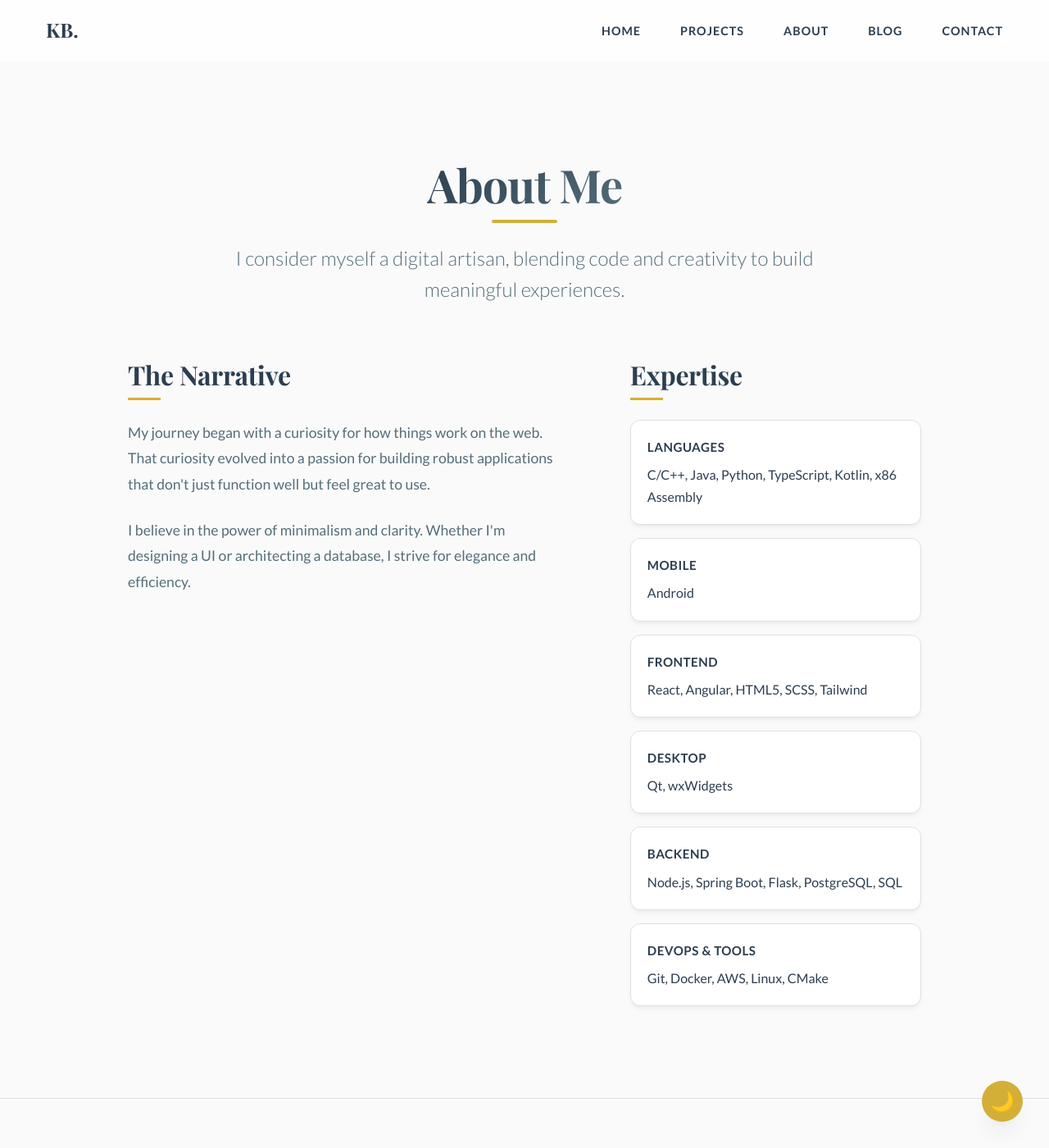
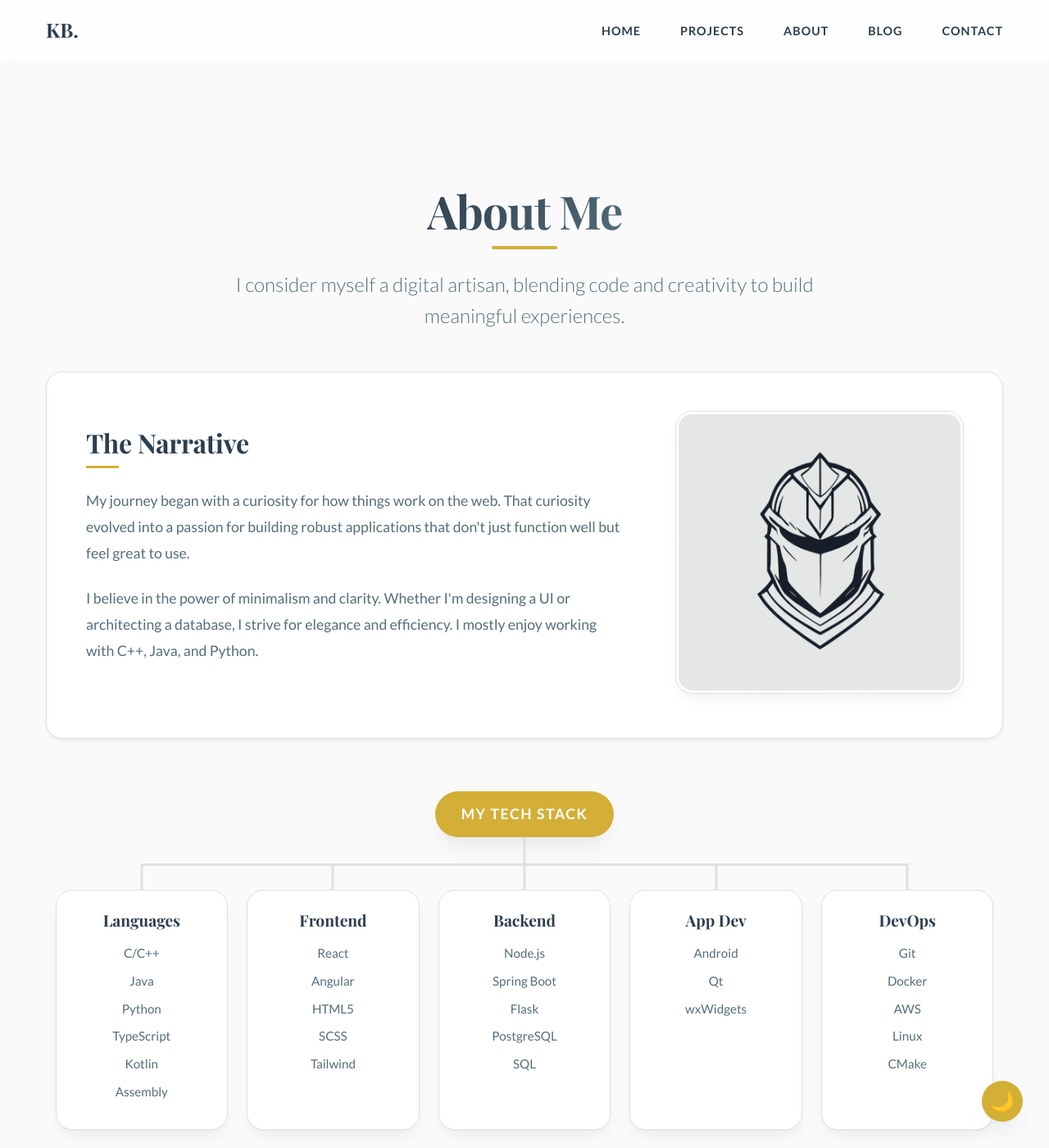
Before and after one commit to kennethkenn/kennethkenn.github.io, a Jekyll site: the page built from about.md, in a window 1280 px wide and 1400 px high. Shown: the whole window at 82% size. Built offline with Jekyll 4.4.1, drawn with Linux system fonts in a browser that asks for light colours.

Commit message:
updated about

```diff
--- a/_sass/style.scss
+++ b/_sass/style.scss
@@ -759,14 +759,19 @@ header {
 }
 
 // About Page
-.about-section {
-  max-width: 1000px;
+// About Page - Modular Layout
+.about-page {
+  width: 100%;
+  max-width: 1200px;
   margin: 0 auto;
-  padding: 2rem 1rem;
+  padding: 0 1rem;
+}
 
-  .about-header {
+.about-hero {
   text-align: center;
-    margin-bottom: 4rem;
+  padding: 4rem 1rem 3rem;
+  max-width: 800px;
+  margin: 0 auto;
 
   h1 {
     font-size: 3.5rem;
@@ -792,23 +797,31 @@ header {
   .lead {
     font-size: 1.5rem;
     color: var(--color-text-light);
-      max-width: 750px;
-      margin: 0 auto;
     line-height: 1.6;
     font-weight: 300;
   }
 }
 
-  .about-grid {
-    display: grid;
-    grid-template-columns: 1.2fr 0.8fr;
-    gap: 5rem;
-    align-items: start;
+.about-bio {
+  display: flex;
+  align-items: center;
+  gap: 4rem;
+  margin-bottom: 4rem;
+  background: var(--color-surface);
+  padding: 3rem;
+  border-radius: var(--radius-lg);
+  box-shadow: var(--shadow-sm);
+  border: 1px solid var(--color-border);
 
   @media (max-width: 900px) {
-      grid-template-columns: 1fr;
-      gap: 3rem;
+    flex-direction: column-reverse;
+    text-align: center;
+    gap: 2rem;
+    padding: 2rem;
   }
+
+  .bio-content {
+    flex: 1;
 
     h2 {
       font-size: 2rem;
@@ -833,32 +846,184 @@ header {
       color: var(--color-text-light);
       line-height: 1.8;
     }
+  }
 
-    .skills-list {
-      list-style: none;
-      padding: 0;
+  .bio-image {
+    flex: 0 0 350px;
 
-      li {
-        background: var(--color-surface);
-        padding: 1.25rem;
-        margin-bottom: 1rem;
-        border-radius: var(--radius-md);
-        box-shadow: var(--shadow-sm);
-        border: 1px solid var(--color-border);
+    @media (max-width: 900px) {
+      flex: 0 0 auto;
+      width: 100%;
+      max-width: 300px;
+    }
+
+    img {
+      width: 100%;
+      border-radius: var(--radius-lg);
+      box-shadow: var(--shadow-md);
+      border: 3px solid var(--color-surface);
+      outline: 1px solid var(--color-border);
       transition: transform var(--transition-base);
 
       &:hover {
-          transform: translateX(5px);
-          border-color: var(--color-primary);
+        transform: scale(1.02);
+      }
+    }
+  }
 }
 
-        strong {
+.about-skills {
+  margin-bottom: 4rem;
+  // Ensure the tree takes full width container allows it
+  width: 100%;
+}
+
+// Horizontal Skill Tree Layout
+.skill-tree-horizontal {
+  display: flex;
+  flex-direction: column;
+  align-items: center;
+  margin-top: 3rem;
+  width: 100%;
+
+  .tree-root {
+    position: relative;
+    margin-bottom: 2rem;
+    z-index: 2;
+
+    .root-badge {
+      display: inline-block; // Fix for height calculation
+      background: var(--color-primary);
+      color: #fff;
+      padding: 0.8rem 2rem;
+      border-radius: 50px;
+      font-weight: 700;
+      text-transform: uppercase;
+      letter-spacing: 1.5px;
+      box-shadow: var(--shadow-lg);
+      font-size: 1.1rem;
+    }
+
+    // Vertical line down from Root
+    &::after {
+      content: '';
+      position: absolute;
+      top: 100%;
+      left: 50%;
+      transform: translateX(-50%);
+      height: 2rem;
+      width: 3px;
+      background: var(--color-border);
+    }
+  }
+
+  .tree-branches {
+    display: flex;
+    justify-content: center;
+    position: relative;
+    width: 100%;
+
+    // Mobile responsive wrap
+    @media (max-width: 1000px) {
+      flex-wrap: wrap;
+      gap: 2rem;
+
+      // Hide tree lines on mobile/tablet wrap
+      &::before {
+        display: none;
+      }
+
+      .tree-category::before,
+      .tree-category::after {
+        display: none !important;
+      }
+
+      .category-card {
+        margin-top: 0 !important;
+      }
+    }
+  }
+
+  .tree-category {
+    position: relative;
+    padding-top: 2rem;
+    flex: 1;
+    min-width: 180px; // Ensure cards don't get too squished
+    display: flex;
+    justify-content: center;
+
+    // Tree Connectors (Desktop Only via media query above)
+    // Vertical line up
+    &::before {
+      content: '';
+      position: absolute;
+      top: 0;
+      left: 50%;
+      transform: translateX(-50%);
+      height: 2rem;
+      width: 3px;
+      background: var(--color-border);
+    }
+
+    // Horizontal bus line segment
+    &::after {
+      content: '';
+      position: absolute;
+      top: 0;
+      left: 0;
+      width: 100%;
+      height: 3px;
+      background: var(--color-border);
+    }
+
+    // Fix line endings for first/last items to form a perfect tree
+    &:first-child::after {
+      left: 50%;
+      width: 50%;
+    }
+
+    &:last-child::after {
+      width: 50%;
+    }
+
+    .category-card {
+      background: var(--color-surface);
+      border: 1px solid var(--color-border);
+      border-radius: var(--radius-lg);
+      padding: 1.5rem;
+      text-align: center;
+      box-shadow: var(--shadow-md);
+      width: 90%;
+      transition: transform var(--transition-base);
+      position: relative;
+      z-index: 1;
+
+      &:hover {
+        transform: translateY(-5px);
+        border-color: var(--color-primary);
+        box-shadow: var(--shadow-lg);
+
+        h3 {
+          color: var(--color-primary);
+        }
+      }
+
+      h3 {
+        font-size: 1.2rem;
+        margin: 0 0 1rem 0;
         color: var(--color-text);
-          display: block;
-          margin-bottom: 0.4rem;
+        transition: color 0.3s ease;
+      }
+
+      ul {
+        list-style: none;
+        padding: 0;
+        margin: 0;
+
+        li {
+          margin-bottom: 0.5rem;
           font-size: 0.95rem;
-          text-transform: uppercase;
-          letter-spacing: 0.5px;
+          color: var(--color-text-light);
         }
       }
     }
--- a/about.md
+++ b/about.md
@@ -4,29 +4,104 @@ title: About
 description: Learn about Kenneth's journey as a digital artisan blending code and creativity. Expert in C/C++, Java, Python, Spring Boot, and more.
 ---
 
-<section class="about-section">
-  <div class="about-header">
+<div class="about-page">
+
+  <!-- Section 1: Hero -->
+  <section class="about-hero">
     <h1>About Me</h1>
     <p class="lead">I consider myself a digital artisan, blending code and creativity to build meaningful experiences.</p>
-  </div>
+  </section>
 
-  <div class="about-grid">
-    <div class="about-content">
+  <!-- Section 2: Narrative & Profile -->
+  <section class="about-bio">
+    <div class="bio-content">
       <h2>The Narrative</h2>
       <p>My journey began with a curiosity for how things work on the web. That curiosity evolved into a passion for building robust applications that don't just function well but feel great to use.</p>
-      <p>I believe in the power of minimalism and clarity. Whether I'm designing a UI or architecting a database, I strive for elegance and efficiency.</p>
+      <p>I believe in the power of minimalism and clarity. Whether I'm designing a UI or architecting a database, I strive for elegance and efficiency. I mostly enjoy working with C++, Java, and Python.</p>
     </div>
+    <div class="bio-image">
+       <img src="/assets/images/profile.png" alt="Kenneth Profile">
+    </div>
+  </section>
 
-    <div class="skills-content">
-      <h2>Expertise</h2>
-      <ul class="skills-list">
-        <li><strong>Languages</strong>C/C++, Java, Python, TypeScript, Kotlin, x86 Assembly</li>
-        <li><strong>Mobile</strong>Android</li>
-        <li><strong>Frontend</strong>React, Angular, HTML5, SCSS, Tailwind</li>
-        <li><strong>Desktop</strong>Qt, wxWidgets</li>
-        <li><strong>Backend</strong>Node.js, Spring Boot, Flask, PostgreSQL, SQL</li>
-        <li><strong>DevOps & Tools</strong>Git, Docker, AWS, Linux, CMake</li>
-      </ul>
-    </div>
-  </div>
-</section>
+  <!-- Section 3: Tech Stack (Full Width) -->
+  <section class="about-skills">
+      <div class="skill-tree-horizontal">
+        <div class="tree-root">
+            <span class="root-badge">My Tech Stack</span>
+        </div>
+
+        <div class="tree-branches">
+            <!-- Languages -->
+            <div class="tree-category">
+                <div class="category-card">
+                    <h3>Languages</h3>
+                    <ul>
+                        <li>C/C++</li>
+                        <li>Java</li>
+                        <li>Python</li>
+                        <li>TypeScript</li>
+                        <li>Kotlin</li>
+                        <li>Assembly</li>
+                    </ul>
+                </div>
+            </div>
+
+            <!-- Frontend -->
+            <div class="tree-category">
+                <div class="category-card">
+                    <h3>Frontend</h3>
+                    <ul>
+                        <li>React</li>
+                        <li>Angular</li>
+                        <li>HTML5</li>
+                        <li>SCSS</li>
+                        <li>Tailwind</li>
+                    </ul>
+                </div>
+            </div>
+
+            <!-- Backend -->
+            <div class="tree-category">
+                <div class="category-card">
+                    <h3>Backend</h3>
+                    <ul>
+                        <li>Node.js</li>
+                        <li>Spring Boot</li>
+                        <li>Flask</li>
+                        <li>PostgreSQL</li>
+                        <li>SQL</li>
+                    </ul>
+                </div>
+            </div>
+
+            <!-- Mobile & Desktop -->
+            <div class="tree-category">
+                <div class="category-card">
+                    <h3>App Dev</h3>
+                    <ul>
+                        <li>Android</li>
+                        <li>Qt</li>
+                        <li>wxWidgets</li>
+                    </ul>
+                </div>
+            </div>
+
+            <!-- DevOps -->
+            <div class="tree-category">
+                <div class="category-card">
+                    <h3>DevOps</h3>
+                    <ul>
+                        <li>Git</li>
+                        <li>Docker</li>
+                        <li>AWS</li>
+                        <li>Linux</li>
+                        <li>CMake</li>
+                    </ul>
+                </div>
+            </div>
+        </div>
+      </div>
+  </section>
+
+</div>
```
Also changed, not shown: index.md (+1 -1 lines). Lines whose indentation alone changed are shown as unchanged.
